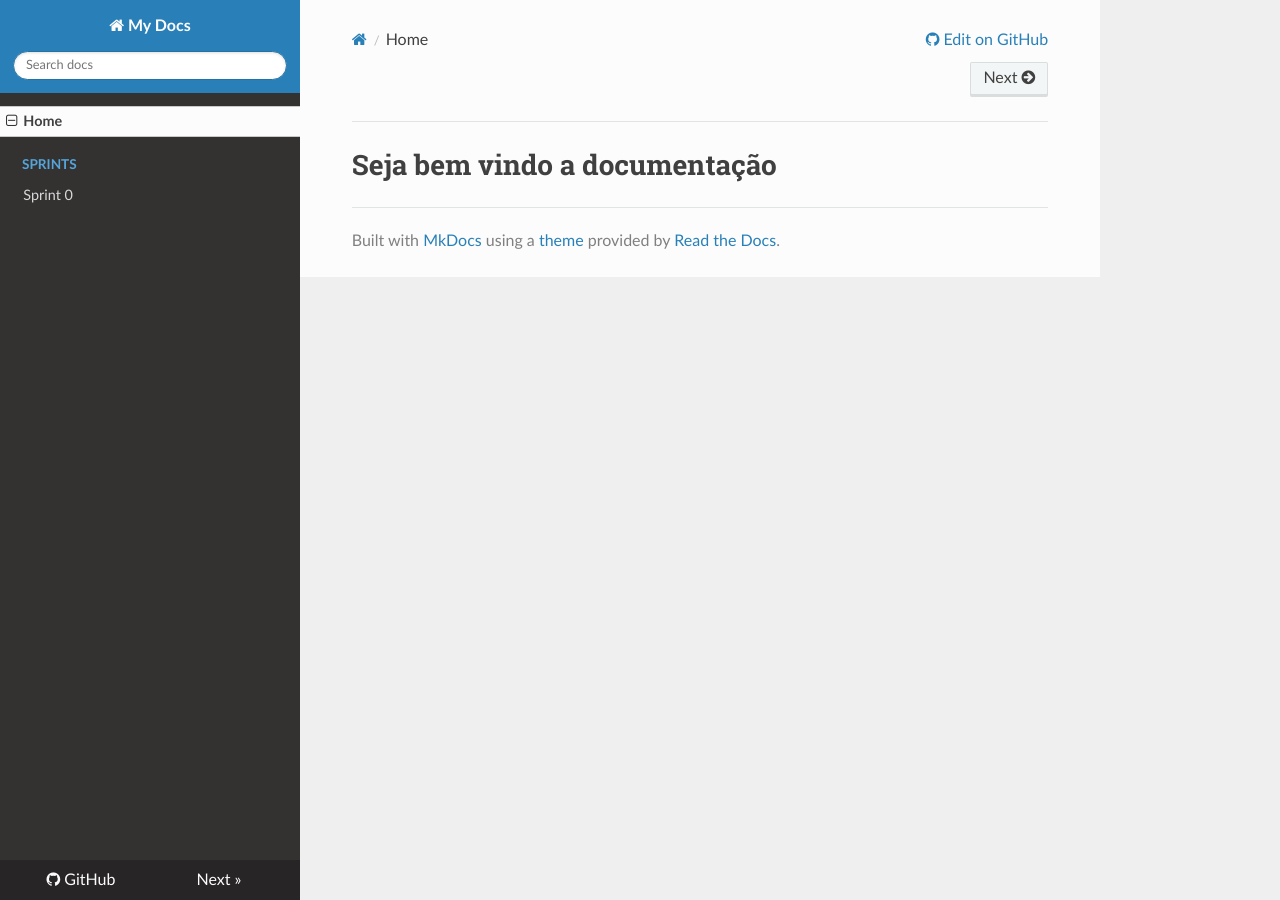
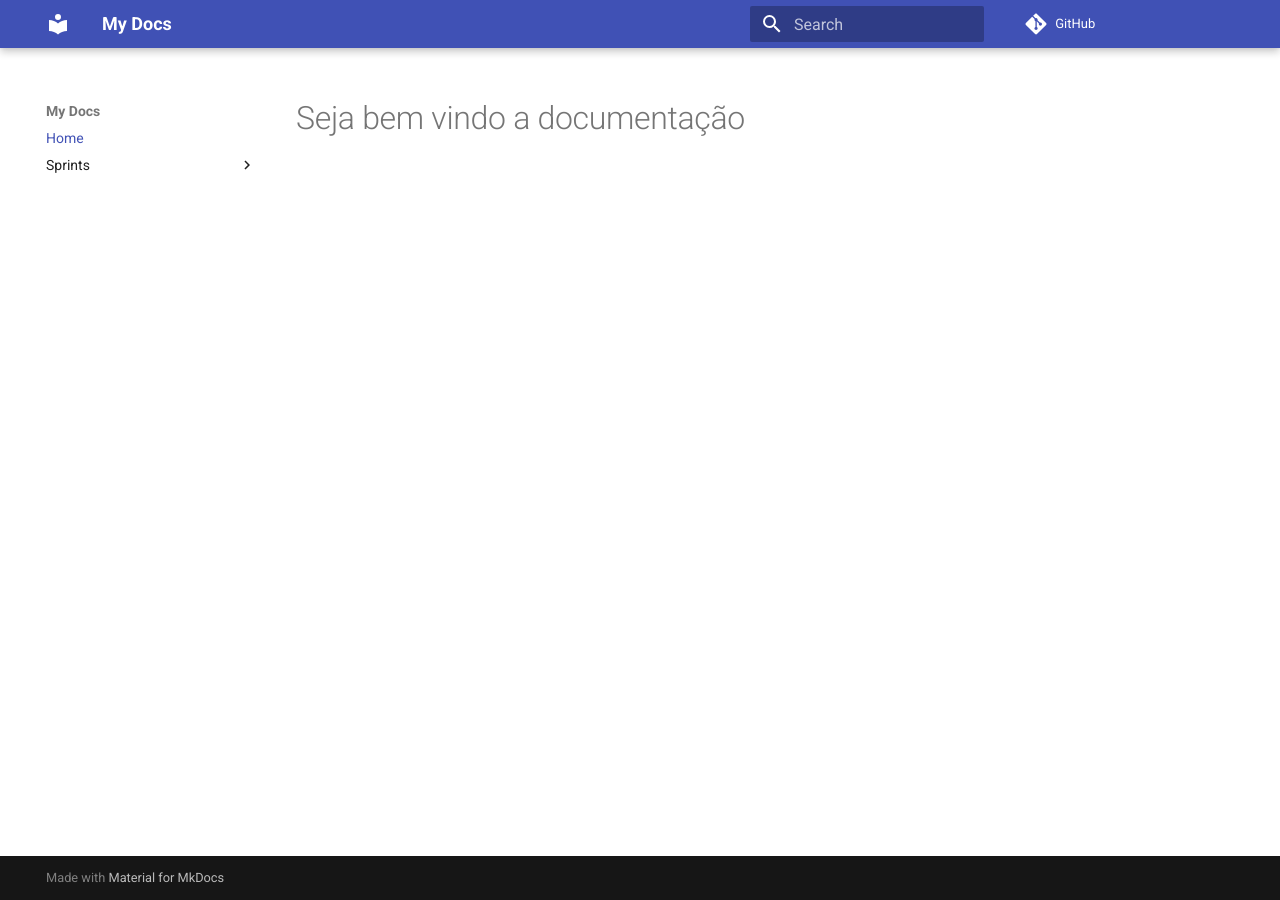
Before and after one commit to BrunoBReis/test-docs, an MkDocs documentation site: the page built from docs/index.md, in a window 1280 px wide. Built offline with MkDocs 1.6.1 and Material for MkDocs 9.7.7, drawn with Linux system fonts in a browser that asks for light colours; nearby versions of some CDN libraries; comment, search, counter and statistics services are not loaded.

Commit message:
tentando corrigir um erro tres

```diff
--- a/mkdocs.yml
+++ b/mkdocs.yml
@@ -8,6 +8,4 @@ nav:
     - Sprint 0: ./sprints/sprint0.md
 
 theme:
-  name: readthedocs
-  include_homepage_in_sidebar: True
-  prev_next_buttons_location: top
+  name: material
```
